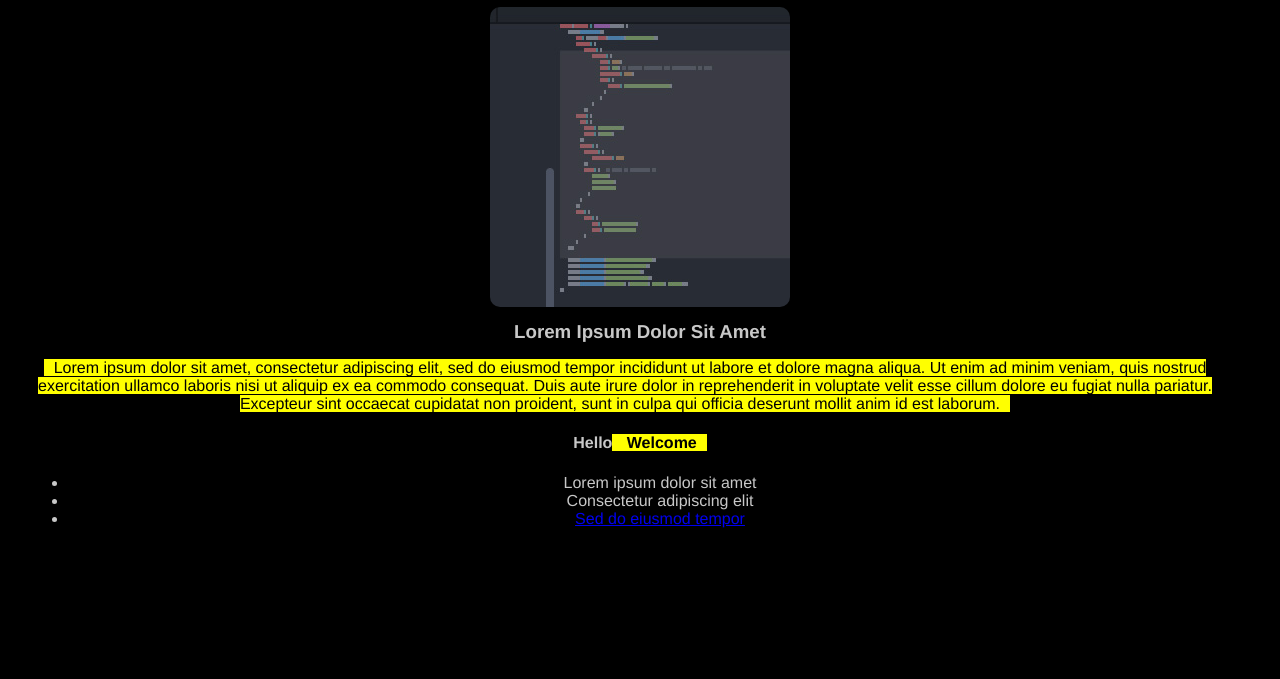
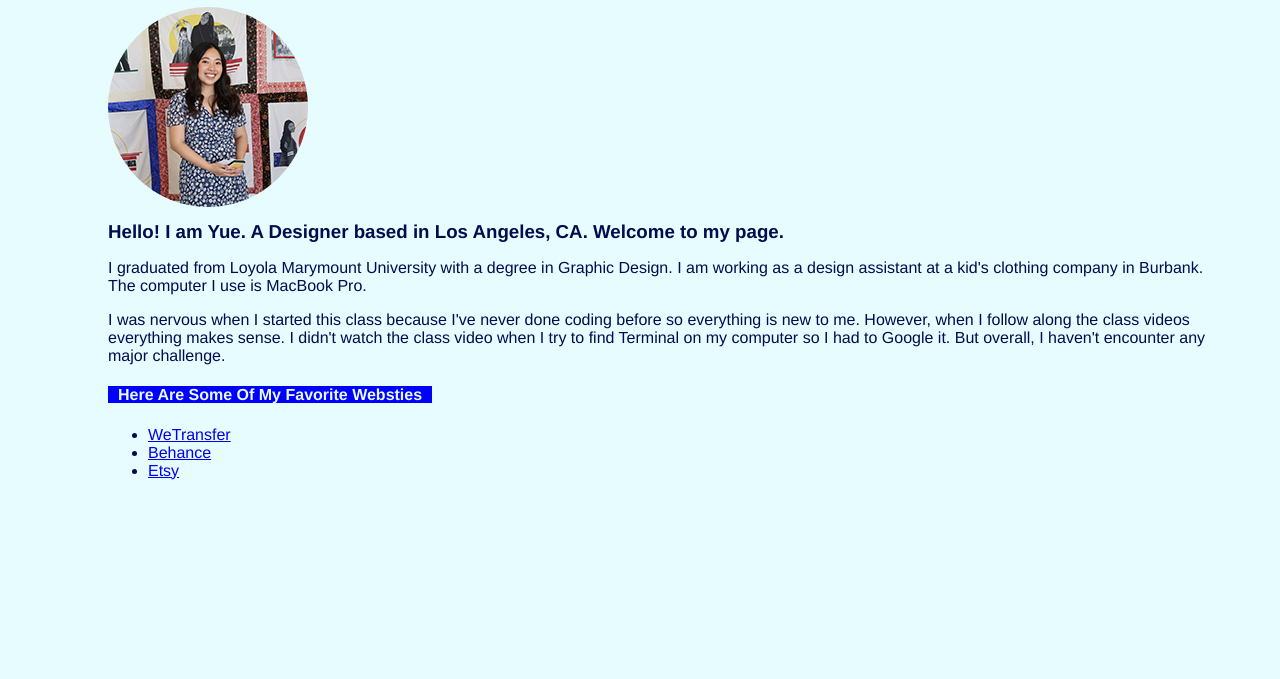
Before and after one commit to yuewang0809/UCLA_WCIB_WEEK1_PART2, a website: page index.html in a window 1280 px wide. Shown: the part 121-800 px from the top of the page. Drawn offline with Linux system fonts and the light colour scheme.

Commit message:
HTML&CSS Changes

```diff
--- a/css/styles.scss
+++ b/css/styles.scss
@@ -1,17 +1,17 @@
-$background-color: rgb( 0, 0, 0 );
-$text-color: rgb( 200, 200, 200 );
+$background-color: rgb( 231, 252, 255 );
+$text-color: rgb( 2, 11, 78 );
 
 body {
   color: $text-color;
   background: $background-color;
-  text-align: center;
+  text-align: left;
   font-family: 'Helvetica', 'Arial', sans-serif;
   padding-top: 20px;
-  padding-right: 20px;
-  padding-bottom: 0;
-  padding-left: 20px;
+  padding-right: 10px;
+  padding-bottom: 20px;
+  padding-left: 100px;
 span {
-  background: yellow;
+  background: blue;
   color:$background-color;
   padding-left: 10px;
   padding-right: 10px;
@@ -31,7 +31,7 @@ span {
   h3 {
     color: $text-color;
     margin-top: 10px;
-    margin-bottom: 0px;
+    margin-bottom: 10px;
   }
 
   p {
@@ -51,6 +51,6 @@ span {
   }
 
   img {
-    border-radius: 10px;
+    border-radius: 100px;
   }
 }
--- a/index.html
+++ b/index.html
@@ -4,7 +4,7 @@
   <head>
     <meta charset="utf-8">
 
-    <title>Hello!</title>
+    <title>Yue Wang</title>
 
     <meta name="description" content="this is my page!">
     <meta name="viewport" content="width=device-width, initial-scale=1">
@@ -15,16 +15,19 @@
   <body>
     <h1>UCLAx Web Coding Intensive Bootcamp </h1>
     <h2>Week 1</h2>
-    <img src="images/photo.jpg" alt="This is a photo">
-    <h3>Lorem Ipsum Dolor Sit Amet</h3>
+    <img src="images/IMG_7041.jpg" alt="This is a photo">
+    <h3>Hello! I am Yue. A Designer based in Los Angeles, CA. Welcome to my page.</h3>
     <p>
-      <span>Lorem ipsum dolor sit amet, consectetur adipiscing elit, sed do eiusmod tempor incididunt ut labore et dolore magna aliqua. Ut enim ad minim veniam, quis nostrud exercitation ullamco laboris nisi ut aliquip ex ea commodo consequat. Duis aute irure dolor in reprehenderit in voluptate velit esse cillum dolore eu fugiat nulla pariatur. Excepteur sint occaecat cupidatat non proident, sunt in culpa qui officia deserunt mollit anim id est laborum.
+      I graduated from Loyola Marymount University with a degree in Graphic Design. I am working as a design assistant at a kid's clothing company in Burbank. The computer I use is MacBook Pro.
     </p>
-    <h4>Hello<span> Welcome</h4>
+    <p>
+      I was nervous when I started this class because I've never done coding before so everything is new to me. However, when I follow along the class videos everything makes sense. I didn't watch the class video when I try to find Terminal on my computer so I had to Google it. But overall, I haven't encounter any major challenge.
+    </p>
+    <h4><span>Here Are Some Of My Favorite Websties</h4>
     <ul>
-      <li>Lorem ipsum dolor sit amet</li>
-      <li>Consectetur adipiscing elit</li>
-      <li><a href="https://google.com" title="Google.com" target="_blank">Sed do eiusmod tempor</a></li>
+      <li><a href="https://wetransfer.com/"title="Wetransfer.com" target="_blank">WeTransfer</a></li>
+      <li><a href="https://www.behance.net/"title="Behance.net" target="_blank">Behance</a></li>
+      <li><a href="https://www.etsy.com/" title="Etsy.com" target="_blank">Etsy</a></li>
     </ul>
   </body>
 
```
Also changed, not shown: css/styles.css, images/IMG_7041.jpg (added), 1 other file.
